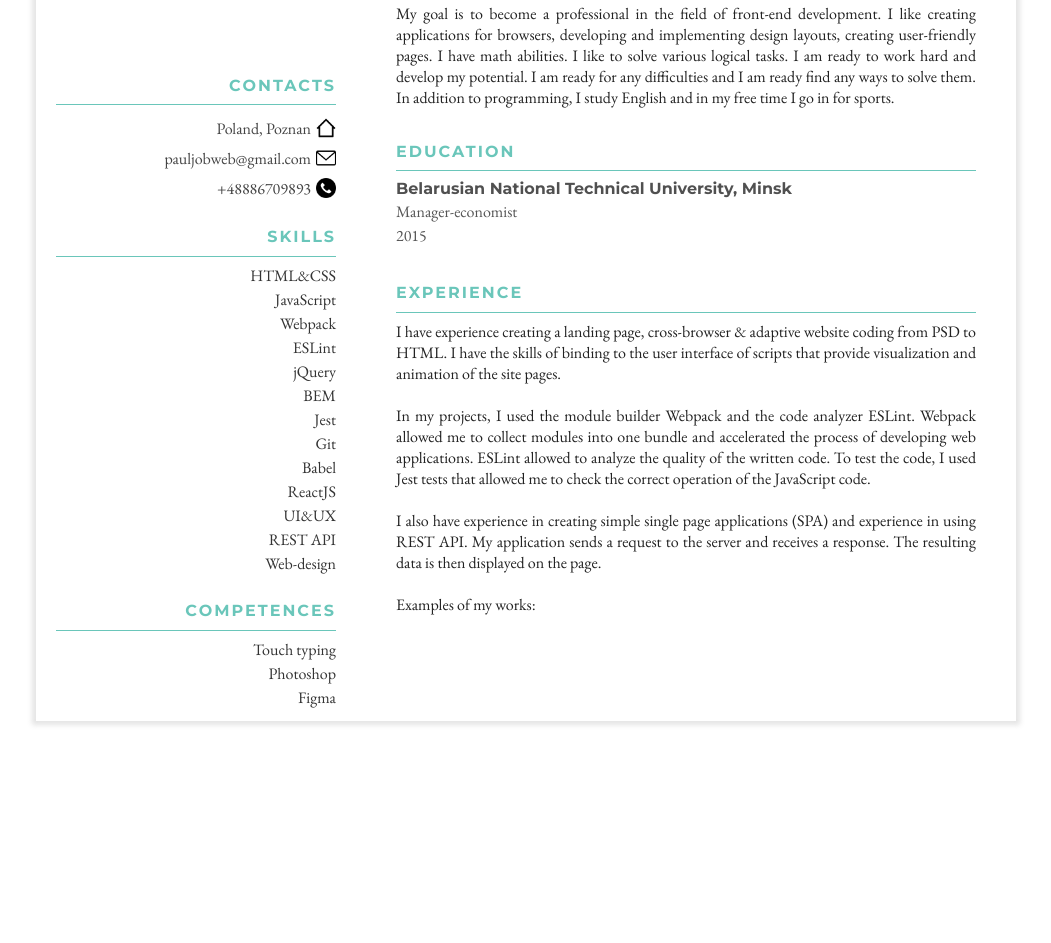
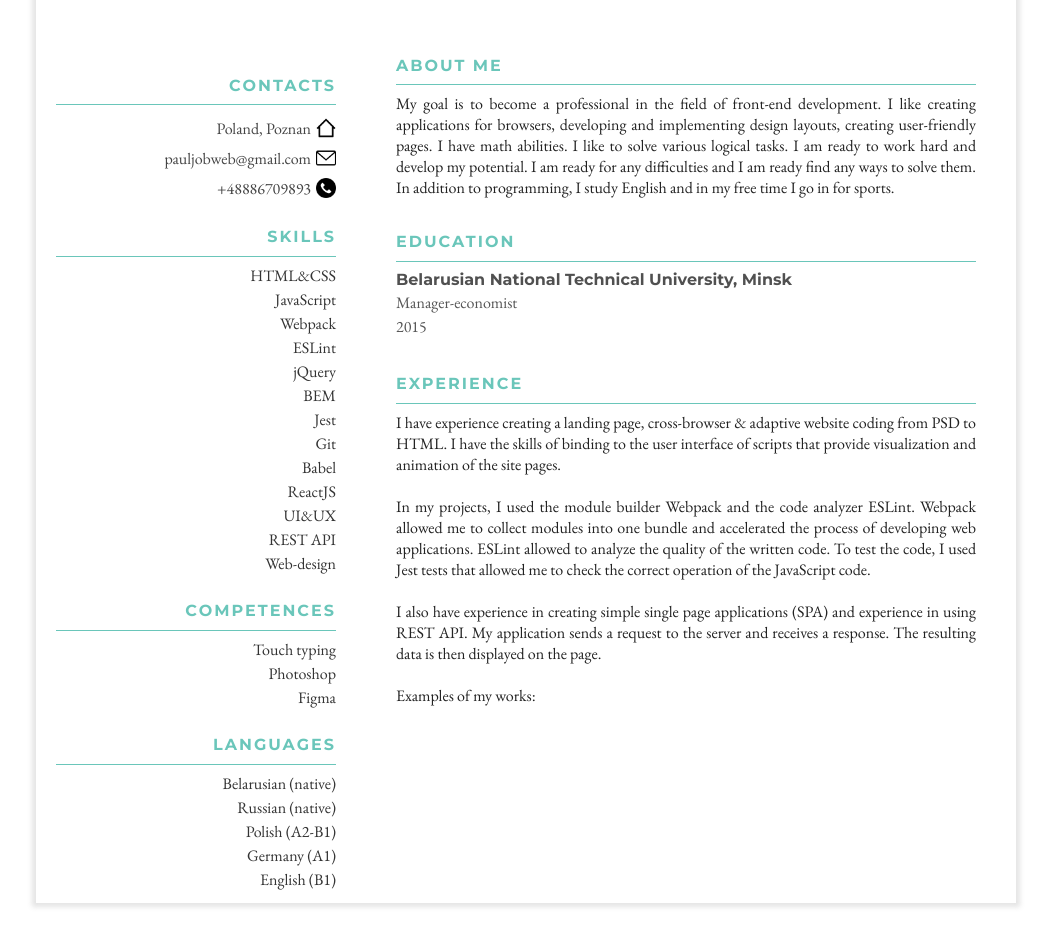
Before and after one commit to MagInventor/cv, a website built with webpack: page src/index.html in a window 1280 px wide. Shown: the part 274-1217 px from the top of the page, without its empty margins (114-1165 px from the left). Before the commit the page ends 1035 px from the top, so only its background shows below. Built offline with nearby package versions, Linux system fonts and the light colour scheme.

Commit message:
feat: add languages

```diff
--- a/src/index.css
+++ b/src/index.css
@@ -155,13 +155,15 @@ h3 {
 }
 
 .skills,
-.competence {
+.competence,
+.languages {
   margin: 10px 0;
   text-align: right;
 }
 
 .skills li,
-.competence li {
+.competence li,
+.languages li {
   margin-bottom: 3px;
   color: #333;
   font-family: 'Garamond', 'Georgia', 'Times New Roman', serif;
--- a/src/js/components/aside/Aside.component.js
+++ b/src/js/components/aside/Aside.component.js
@@ -9,6 +9,7 @@ class Aside {
     this.contacts = this.createSection('contacts');
     this.skills = this.createSection('skills');
     this.competence = this.createSection('competence');
+    this.languages = this.createSection('languages');
   }
 
   addPhoto() {
@@ -35,7 +36,7 @@ class Aside {
 
   addAside() {
     this.addPhoto();
-    this.aside.append(...[this.photo, this.contacts, this.skills, this.competence]);
+    this.aside.append(...[this.photo, this.contacts, this.skills, this.competence, this.languages]);
     return this.aside;
   }
 }
--- a/src/js/data/enData.js
+++ b/src/js/data/enData.js
@@ -25,9 +25,11 @@ const enData = {
   'in using REST API. My application sends a request to the server and receives a response. ',
   'The resulting data is then displayed on the page.'],
   ['Examples of my works:']],
-  skills: [['Skills'],['HTML&CSS', 'JavaScript', 'Webpack', 'ESLint', 'jQuery', 'BEM', 'Jest', 'Git',
+  skills: ['Skills',['HTML&CSS', 'JavaScript', 'Webpack', 'ESLint', 'jQuery', 'BEM', 'Jest', 'Git',
   'Babel', 'ReactJS', 'UI&UX', 'REST API', 'Web-design']],
-  competence: [['Competences'], ['Touch typing', 'Photoshop', 'Figma']],
+  competence: ['Competences', ['Touch typing', 'Photoshop', 'Figma']],
+  languages: ['Languages',['Belarusian (native)', 'Russian (native)', 'Polish (A2-B1)',
+  'Germany (A1)', 'English (B1)']],
   hobby: ['Hobby', ['Travel', 'Cycling', 'Workout', 'Films', 'Music']],
 }
 
--- a/src/js/data/plData.js
+++ b/src/js/data/plData.js
@@ -24,9 +24,11 @@ const plData = {
   'doświadczenie w korzystaniu z REST API. Moja aplikacja wysyła żądanie do serwera i otrzymuje ',
   'odpowiedź. Otrzymane dane są następnie wyświetlane na stronach.'],
   ['Przykład moich aplikacji:']],
-  skills: [['Umiejętności'],['HTML&CSS', 'JavaScript', 'Webpack', 'ESLint', 'jQuery', 'BEM', 'Jest', 'Git',
+  skills: ['Umiejętności',['HTML&CSS', 'JavaScript', 'Webpack', 'ESLint', 'jQuery', 'BEM', 'Jest', 'Git',
   'Babel', 'ReactJS', 'UI&UX', 'REST API', 'Web-design']],
-  competence: [['Kompetencje'], ['Pisanie na ślepo', 'Photoshop', 'Figma']],
+  competence: ['Kompetencje', ['Pisanie na ślepo', 'Photoshop', 'Figma']],
+  languages: ['Języki',['Białoruski (rodzinny)', 'Rosyjski (rodzinny)', 'Polski (A2-B1)',
+  'Niemiecki (A1)', 'Angielski (B1)']],
   hobby: ['Zainteresowania', ['Podróże', 'Rower', 'Sport', 'Filmy', 'Muzyka']],
 }
 
--- a/src/js/data/ruData.js
+++ b/src/js/data/ruData.js
@@ -24,9 +24,11 @@ const ruData = {
   'REST API. Мое приложение отправляет запрос на сервер и получает ответ. Полученные данные затем ',
   'отображаются на странице.'],
   ['Пример моих работ:']],
-  skills: [['Навыки'],['HTML&CSS', 'JavaScript', 'Webpack', 'ESLint', 'jQuery', 'BEM', 'Jest', 'Git',
+  skills: ['Навыки',['HTML&CSS', 'JavaScript', 'Webpack', 'ESLint', 'jQuery', 'BEM', 'Jest', 'Git',
   'Babel', 'ReactJS', 'UI&UX', 'REST API', 'Web-design']],
-  competence: [['Компетенции'], ['Слепая печать', 'Фотошоп', 'Фигма']],
+  competence: ['Компетенции', ['Слепая печать', 'Фотошоп', 'Фигма']],
+  languages: ['Языки',['Белорусский (родной)', 'Русский (родной)', 'Польский (A2-B1)',
+  'Немецкий (A1)', 'Английский (B1)']],
   hobby: ['Хобби', ['Путешествия', 'Велосипед', 'Воркаут', 'Фильмы', 'Музыка']],
 }
 
--- a/src/js/page/constituents/AsideData.js
+++ b/src/js/page/constituents/AsideData.js
@@ -24,22 +24,26 @@ class AsideData {
     document.querySelector('.contacts .aside-container ul').innerHTML = this.contacts;
   }
 
-  addSkills() {
-    document.querySelector('.skills .aside-container h2').innerText = this.person.skills[0];
-    this.skills = this.person.skills[1].map(el => `<li>${el}</li>`).join('');
-    document.querySelector('.skills .aside-container ul').innerHTML = this.skills;
-  }
+  addRow(word) {
+    this.word = word;
+    this.personData = [];
 
-  addCompetence() {
-    document.querySelector('.competence .aside-container h2').innerText = this.person.competence[0];
-    this.competence = this.person.competence[1].map(el => `<li>${el}</li>`).join('');
-    document.querySelector('.competence .aside-container ul').innerHTML = this.competence;
+    if (this.person.hasOwnProperty(this.word)) {
+      for (let key in this.person) {
+        if (key == this.word) this.personData = this.person[key]
+      }
+    }
+
+    document.querySelector(`.${this.word} .aside-container h2`).innerText = this.personData[0];
+    this.data = this.personData[1].map(el => `<li>${el}</li>`).join('');
+    document.querySelector(`.${this.word} .aside-container ul`).innerHTML = this.data;
   }
 
   updateAside() {
     this.addContacts();
-    this.addSkills();
-    this.addCompetence();
+    this.addRow('skills');
+    this.addRow('competence');
+    this.addRow('languages');
   }
 }
 
--- a/src/js/person/Person.js
+++ b/src/js/person/Person.js
@@ -8,6 +8,7 @@ class Person {
     this.experience = data.experience || 'Missing';
     this.skills = data.skills || 'None';
     this.competence = data.competence || 'None';
+    this.languages = data.languages || 'None';
     this.hobby = data.hobby || 'None';
   }
 }
```
